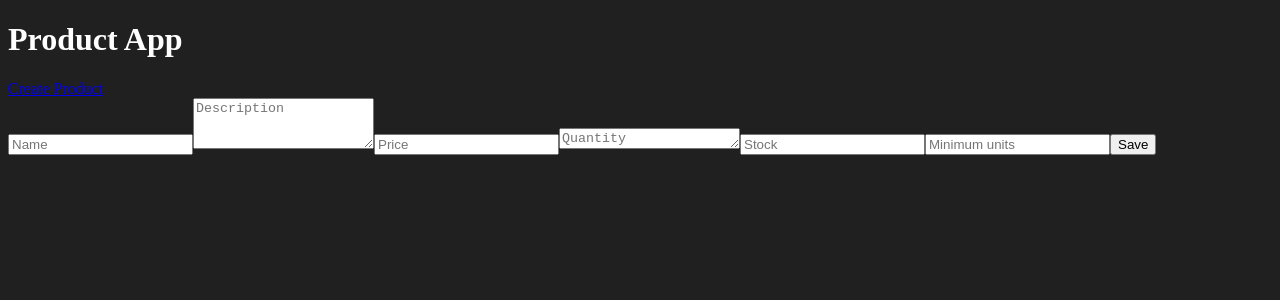
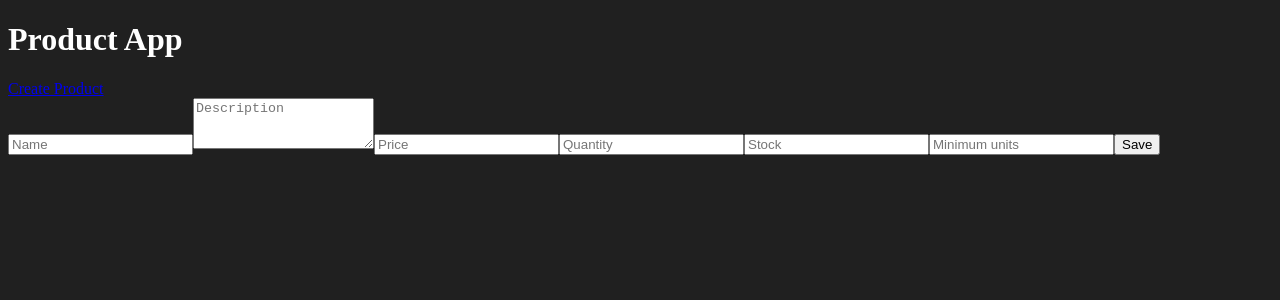
Before and after one commit to EstebanGC/blindcat-ecommerce-business, a React (Vite) app in the folder ecommerce/: page /products-create in a window 1280 px wide. Shown: the top 300 px of the page. Built offline with nearby package versions, Linux system fonts and the light colour scheme.

Commit message:
Adding features to the client

```diff
--- a/ecommerce/src/api/products.api.js
+++ b/ecommerce/src/api/products.api.js
@@ -1,5 +1,10 @@
 import axios from 'axios';
 
-export const getAllProducts = () =>{
-    return axios.get('http://localhost:8000/blindcatb/api/v1/products')
-}
+const productApi = axios.create({
+    baseURL: 'http://localhost:8000/blindcatb/api/v1/products',
+})
+
+export const getAllProducts = () => productApi.get('/');
+
+
+export const createProduct = (product) => productApi.post('/', product);
--- a/ecommerce/src/components/ProductCard.jsx
+++ b/ecommerce/src/components/ProductCard.jsx
@@ -4,8 +4,10 @@ export function ProductCard({product}) {
             <h1>Product: {product.productName}</h1>
             <h3>Description: {product.description}</h3>
             <h3>Price: {product.productPrice}</h3>
+            <h3>Quantity {product.producQuantity}</h3>
             <h3>Stock: {product.stock}</h3>
-            <hr />
+            <h3>Minimum units: {product.minProduct}</h3>
+            <hr/>
         </div>
     )
 }
--- a/ecommerce/src/pages/ProductFormPage.jsx
+++ b/ecommerce/src/pages/ProductFormPage.jsx
@@ -1,28 +1,40 @@
 import {useForm } from 'react-hook-form'
+import { createProduct } from '../api/products.api';
 
 export function ProductFormPage() {
 
-    const { register, handleSubmit } = useForm();
+    const { register, handleSubmit, formState: {errors} } = useForm();
 
-    const onSubmit = handleSubmit(data => {
-        console.log(data)
-    })
+    const onSubmit = handleSubmit(async data => {
+        console.log(data);
+        try{const res = await createProduct(data);
+            console.log(res.data);
+        } catch (error) {
+            console.log(error.response.data);
+        }
+    });
 
     return(
         <div>
-            <form action="">
+            <form onSubmit={onSubmit}>
                 <input type="text" placeholder="Name"
-                {...register("title", { required: true })}/>
+                {...register("productName", { required: true })}/>
+                {errors.productName && <span>Required field</span>}
                 <textarea rows="3" placeholder="Description"
                 {...register("description", { required: true })}></textarea>
+                {errors.description && <span>Required field</span>}
                 <input type='number' placeholder='Price'
-                {...register("price", {required: true})}/>
-                <textarea rows="1" placeholder="Quantity"
-                {...register("quantity", {required:true})}></textarea>
+                {...register("productPrice", {required: true})}/>
+                {errors.productPrice && <span>Required field</span>}
+                <input type='text' placeholder="Quantity"
+                {...register("producQuantity", {required:true})}/>
+                {errors.producQuantity && <span>Required field</span>}
                 <input type="number" placeholder='Stock'
                 {...register("stock", {required:true})}/>
+                {errors.stock && <span>Required field</span>}
                 <input type="number" placeholder='Minimum units'
-                {...register("minUnits", {required:true})}/>
+                {...register("minProduct", {required:true})}/>
+                {errors.minProduct && <span>Required field</span>}
                 <button>Save</button>
             </form>
         </div>
```
Also changed, not shown: 1 other file (tests, documents, lock files or other folders).
